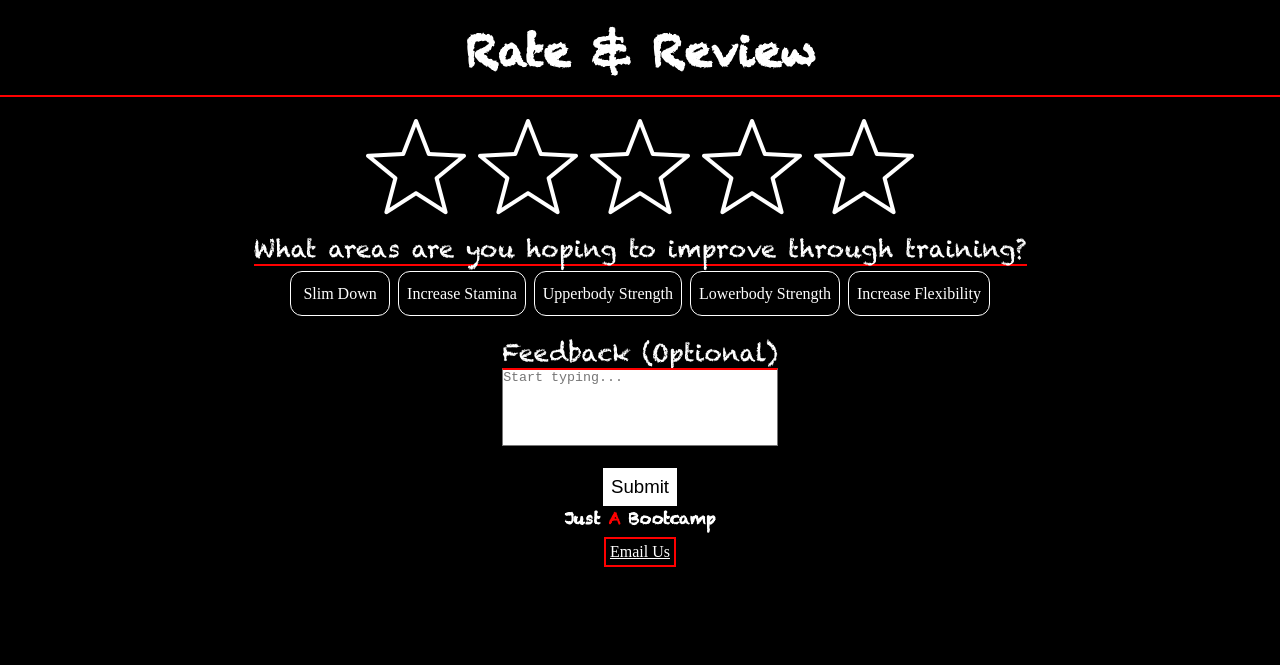
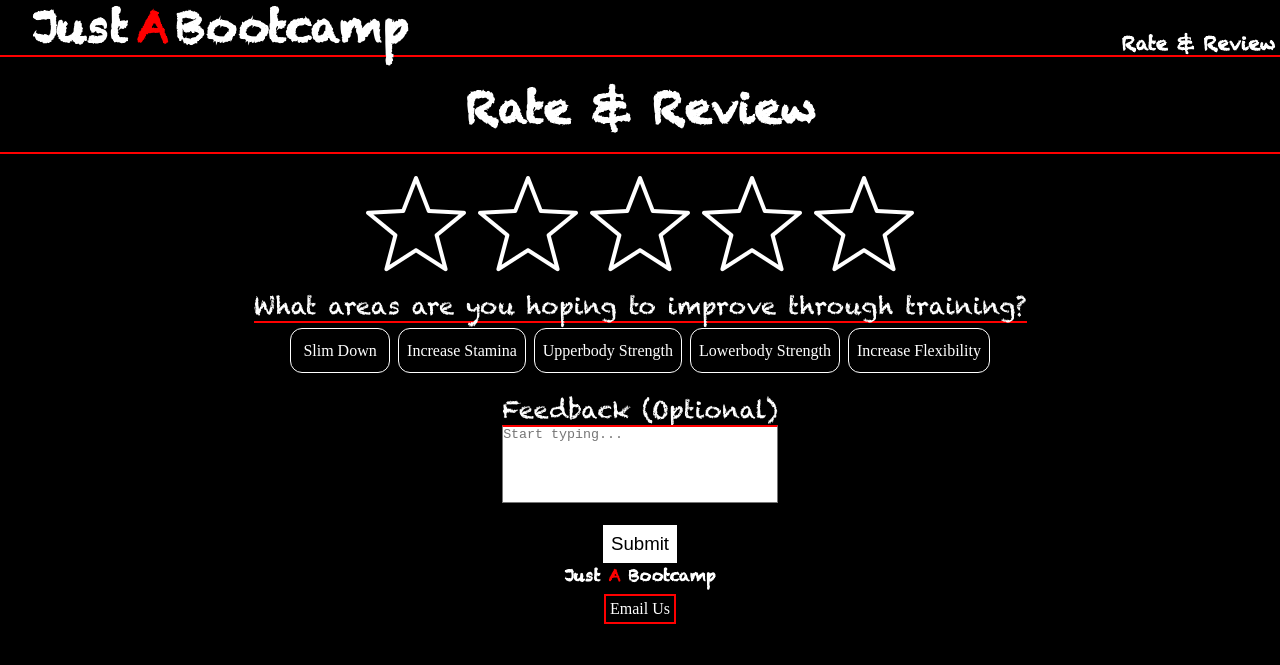
Before and after one commit to index-daddy372466/justabootcamp, a website with bundled scripts: page public/rating/index.html in a window 1280 px wide. Built offline with nearby package versions, Linux system fonts and the light colour scheme.

Commit message:
fork: rating/index > include logo information

```diff
--- a/public/rating/index.html
+++ b/public/rating/index.html
@@ -10,7 +10,17 @@
 
 
 <body>
-
+    <header>
+        <div id="logo-container">
+            <a href="/">
+                <h1 id="logo-title" class="header-font">Just <p style="color:#f00 !important">A</p> Bootcamp</h1>
+            </a>
+            <!-- subheader -->
+            <div id="subheader-container">
+                <h3 id="subheader" class="header-font">Rate & Review</h3>
+            </div>
+        </div>
+    </header>
     <div id="wrapper">
         <h2 id="rating-title">Rate & Review</h2>
 
--- a/public/rating/styles.css
+++ b/public/rating/styles.css
@@ -2,8 +2,23 @@
     margin:0;
     padding:0;
     box-sizing: border-box;
+    list-style: none;
+    text-decoration: none;
 }
 
+header {
+    position:relative;
+    width:100%;
+}
+#subheader {
+    color:var(--primary-color);
+    float:right;
+    position:absolute;
+    bottom:2px;
+    right:5px;
+
+
+}
 @font-face {
     font-family: 'chalkduster';
     src: url('../Chalkduster.ttf');
@@ -50,6 +65,22 @@ body {
     justify-content: center;
 
     gap:1rem;
+}
+
+#logo-container{
+    transition: .5s;
+    border-bottom:2px solid #f00;
+    display:flex;
+}
+#logo-title {
+    display:flex;
+    gap:8px;
+
+    color: var(--primary-color);
+
+    font-size:32pt;
+
+    padding-left:2rem;
 }
 
 section {
```
